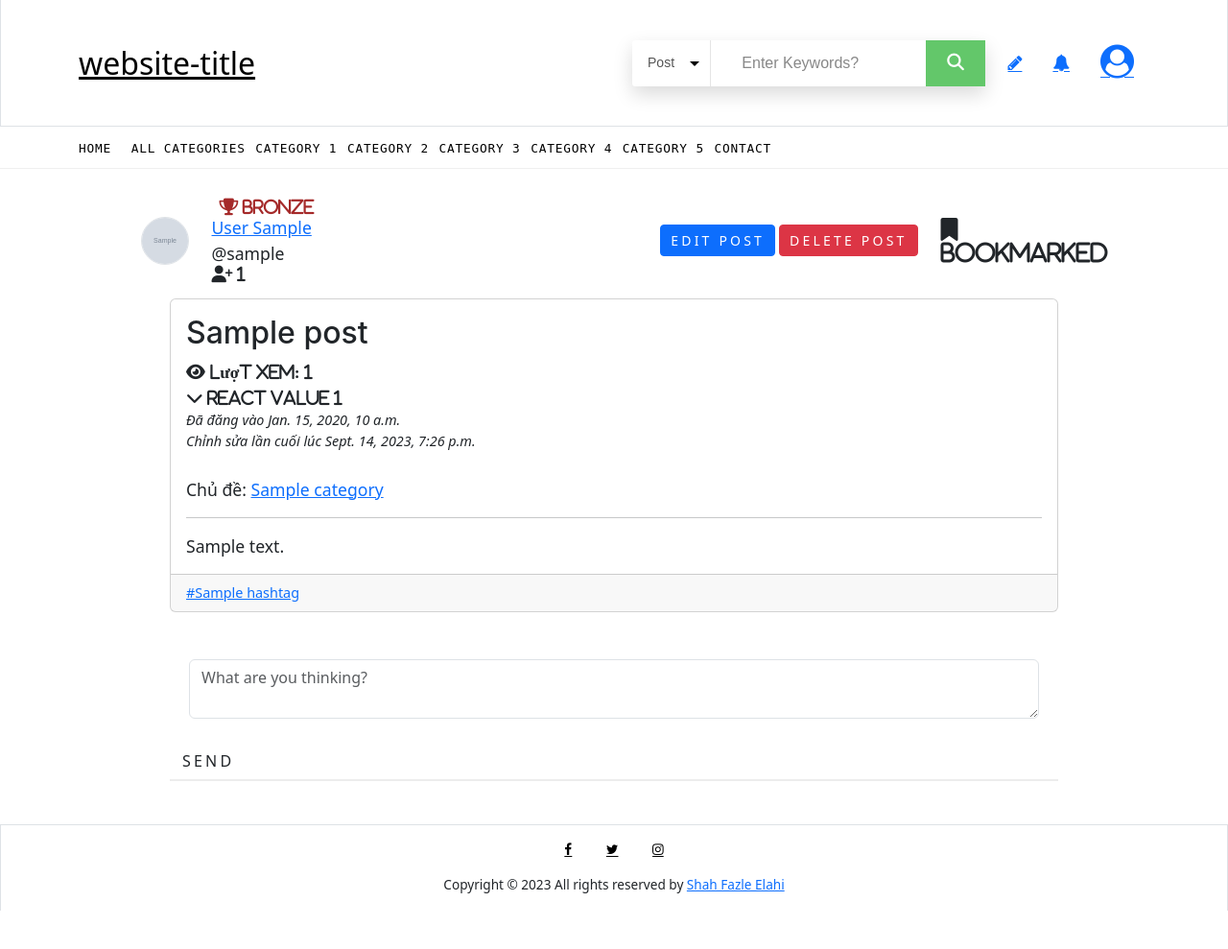
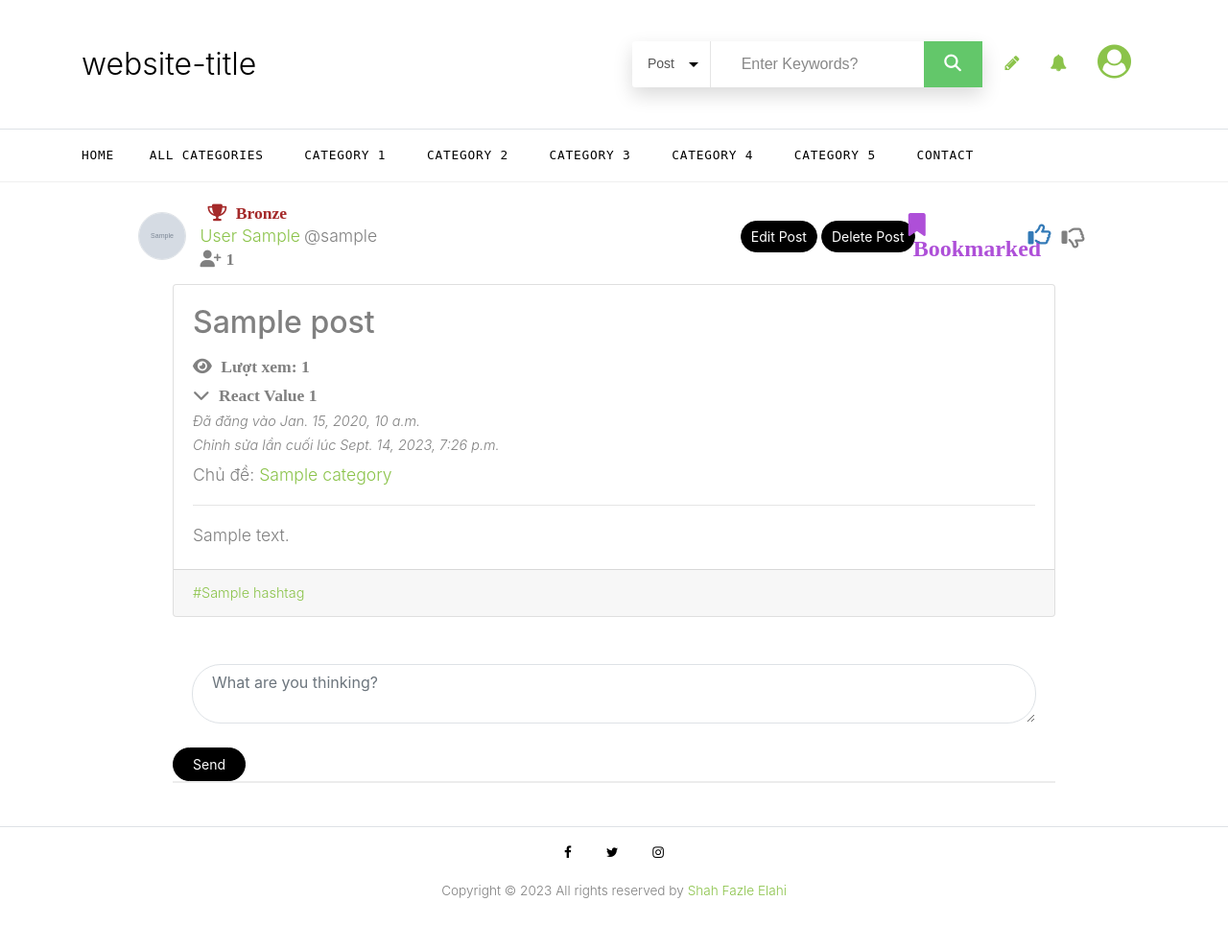
Before and after one commit to tuyenldhust/hn_python_naitei19-infor_sharing_forum, a Django app: page /post/1 in a window 1280 px wide. Shown: the whole page at 96% size. Before the commit the page ends 949 px from the top, so only its background shows below. Run offline with Django 4.2, Linux system fonts and the light colour scheme; a user stored in the database is signed in; tables that the repository leaves empty hold one stand-in row (values such as "Sample post"); grey boxes marked "Sample" are stand-in pictures; some libraries are stand-ins or nearby versions; some web fonts are replaced.

Commit message:
Task #67527: [User] Bookmark bài viết

```diff
--- a/app/templates/post_detail.html
+++ b/app/templates/post_detail.html
@@ -1,11 +1,6 @@
 {% extends "base_generic.html" %}
-
-{% load static i18n bootstrap5 %}
-
+{% load static i18n %}
 {% block content %}
-
-{% bootstrap_css %}
-{% bootstrap_javascript %}
 
 <link rel="stylesheet" href="{% static 'user_layout/css/post-detail.css' %}">
 <br>
@@ -18,14 +13,14 @@
         <div class="col-3 align-self-center">
             <div class="row">
                 <i class="fa fa-trophy ml-2 cls" aria-hidden="true" style="color: {{achievement_color}};">
-                    {{achievement_rank}}</i>
+                    <span class="fix-font">{{achievement_rank}}</span></i>
             </div>
             <div class="row">
                 <a href="#" class="mr-1">{{author.last_name}} {{author.first_name}}</a>
                 <span>@{{author.username}}</span>
             </div>
             <div class="row">
-                <i class="fa fa-user-plus" aria-hidden="true"> {{followers_count}}</i>
+                <i class="fa fa-user-plus" aria-hidden="true"><span class="fix-font">{{followers_count}}</span></i>
                 {% if not is_owner %}
                 <button class="btn btn-primary btn-sm ml-2 follow-btn" type="button" id="follow-btn"
                         data-user-id="{{author.id}}">{% if is_following %}{% trans "Unfollow" %}
@@ -69,20 +64,24 @@
         <div class="col-1 align-self-center">
             <div class="row justify-content-center">
                 {% if is_bookmarked %}
-                <i class="fa fa-bookmark text-big" aria-hidden="true"> {% trans "Bookmarked" %}</i>
+                <i class="fa-solid fa-bookmark text-big cursor-pointer bookmark-btn" aria-hidden="true"
+                   onclick="bookmark({{post.id}})"
+                ><span class="fa-solid fix-font">{% trans "Bookmarked" %}</span></i>
                 {% else %}
-                <i class="fa fa-bookmark-o text-big" aria-hidden="true"> {% trans "Bookmark" %}</i>
+                <i class="fa-regular fa-bookmark text-big cursor-pointer bookmark-btn" aria-hidden="true"
+                   onclick="bookmark({{post.id}})"
+                ><span class="fa-solid fix-font">{% trans "Bookmark" %}</span></i>
                 {% endif %}
             </div>
         </div>
         <div class="col-1 align-self-center ml-2">
-            <div class="row justify-content-center">
-                <i class="fa fa-thumbs-o-up text-big cursor-pointer {% if reacted_value == 1 %}react-choice{% endif %}"
+            <div class="row">
+                <i class="fa-regular fa-thumbs-up text-big cursor-pointer {% if reacted_value == 1 %}react-choice{% endif %}"
                    aria-hidden="true" id="upvote-btn"
-                   onclick="react({{post.id}}, 'upvote', '{{csrf_token|safe}}')"></i>
-                <i class="fa fa-thumbs-o-down ml-2 text-big cursor-pointer {% if reacted_value == -1 %}react-choice{% endif %}"
+                   onclick="react({{post.id}}, 'upvote')"></i>
+                <i class="fa-regular fa-thumbs-down ml-2 text-big cursor-pointer {% if reacted_value == -1 %}react-choice{% endif %}"
                    aria-hidden="true" id="downvote-btn"
-                   onclick="react({{post.id}}, 'downvote', '{{csrf_token|safe}}')"></i>
+                   onclick="react({{post.id}}, 'downvote')"></i>
             </div>
         </div>
     </div>
@@ -93,16 +92,15 @@
             <div class="card mb-4">
                 <div class="card-body">
                     <h2 class="card-title">{{ post.title }}</h2>
-                    <i class="fa fa-eye" aria-hidden="true"> {% trans 'Lượt xem' %}: {{view_count}}</i>
+                    <i class="fa fa-eye" aria-hidden="true"><span class="fix-font"> {% trans 'Lượt xem' %}: {{view_count}}</span></i>
                     <br>
-                    <i class="fa fa-chevron-down" aria-hidden="true"> {% trans "React Value" %} <span
-                            id="feedback_value">{{feedback_value}}</span></i>
+                    <i class="fa fa-chevron-down" aria-hidden="true"><span class="fix-font"> {% trans "React Value" %} <span
+                            id="feedback_value">{{feedback_value}}</span></span></i>
                     <br>
-                    <div class="text-small">
+                    <div class="text-small mb-1">
                         <i>{% trans 'Đã đăng vào' %} {{ post.created_at }}</i> <br>
                         <i>{% trans 'Chỉnh sửa lần cuối lúc' %} {{ post.updated_at }}</i>
                     </div>
-                    <br>
                     {% trans 'Chủ đề' %}: {% for category in categories %}
                     <a href="#">{{ category.name }}</a>
                     {% if not forloop.last %}, {% endif %}
--- a/app/urls.py
+++ b/app/urls.py
@@ -11,4 +11,5 @@ urlpatterns = [
     path('comment/', views.comment, name="comment"),
     path('post/<int:primary_key>/react/<str:react_type>', views.react_post_view, name="react_post"),
     path('search', views.homepageSearch, name="search"),
+    path('post/<int:primary_key>/bookmark', views.bookmark_post_view, name="bookmark_post"),
 ]
--- a/app/views.py
+++ b/app/views.py
@@ -112,7 +112,11 @@ def homepageSearch(request):
 def post_detail_view(request, primary_key):
     post = get_object_or_404(Post, pk=primary_key)
     if post.status == 2:
-        return render(request, '404.html', {'message': _('Post not found or deleted. Contact admin for more info.')})
+        return render(request, '404.html', {'message': _('Post is deleted.')})
+    if post.status == 0 and post.user != request.user and not request.user.is_superuser:
+        return render(request, '404.html', {'message': _('Post is not existed.')})
+    if post.status == 3:
+        return render(request, '404.html', {'message': _('Post is banned.')})
     feedback_value = PostReaction.objects.filter(post=post).aggregate(Sum('feedback_value'))['feedback_value__sum']
     if feedback_value is None:
         feedback_value = 0
@@ -263,3 +267,25 @@ def react_post_view(request, primary_key, react_type):
             json.dumps({
                 'message': 'Bad Request',
             }), content_type='application/json')
+
+
+@csrf_exempt
+def bookmark_post_view(request, primary_key):
+    if request.method == 'POST' and request.user.is_authenticated:
+        post = get_object_or_404(Post, pk=primary_key)
+        bookmark = Bookmark.objects.filter(post=post, user=request.user)
+        if bookmark.exists():
+            bookmark.delete()
+            message = 'deleted'
+        else:
+            bookmark = Bookmark.objects.create(post=post, user=request.user)
+            message = 'bookmarked'
+            bookmark.save()
+        return HttpResponse(json.dumps({
+            'message': message,
+        }), content_type='application/json')
+    else:
+        return HttpResponseBadRequest(
+            json.dumps({
+                'message': 'Bad Request',
+            }), content_type='application/json')
--- a/static/user_layout/css/post-detail.css
+++ b/static/user_layout/css/post-detail.css
@@ -3,7 +3,7 @@ body {
 }
 
 .text-big {
-    font-size: 1.5rem;
+    font-size: 1.5rem !important;
 }
 
 .text-small {
@@ -122,3 +122,20 @@ body {
 .react-choice {
     color: #337ab7;
 }
+
+.fa-bookmark {
+    color: #ae4fd8;
+}
+
+.fix-font {
+    margin-left: 5px;
+    font-family: 'Times New Roman', Times, serif;
+    -webkit-user-select: none;
+    -moz-user-select: none;
+    -ms-user-select: none;
+    user-select: none;
+}
+
+.fa-thumbs-down {
+    padding: 4px 0 0 3px;
+}
--- a/static/user_layout/css/style.css
+++ b/static/user_layout/css/style.css
@@ -1266,9 +1266,9 @@ h5,
 }
 
 .btn {
-  text-transform: uppercase;
+  /*text-transform: uppercase;*/
   font-size: 14px;
-  letter-spacing: .2rem;
+  /*letter-spacing: .2rem;*/
   font-family: "Cabin", -apple-system, BlinkMacSystemFont, "Segoe UI", Roboto, "Helvetica Neue", Arial, sans-serif, "Apple Color Emoji", "Segoe UI Emoji", "Segoe UI Symbol", "Noto Color Emoji";
 }
 
```
Also changed, not shown: app/templates/404.html (+0 -15 lines), app/templates/edit_post.html (+2 -15 lines), static/user_layout/js/post-detail.js (+34 -10 lines), app/locale/vi/LC_MESSAGES/django.po.
